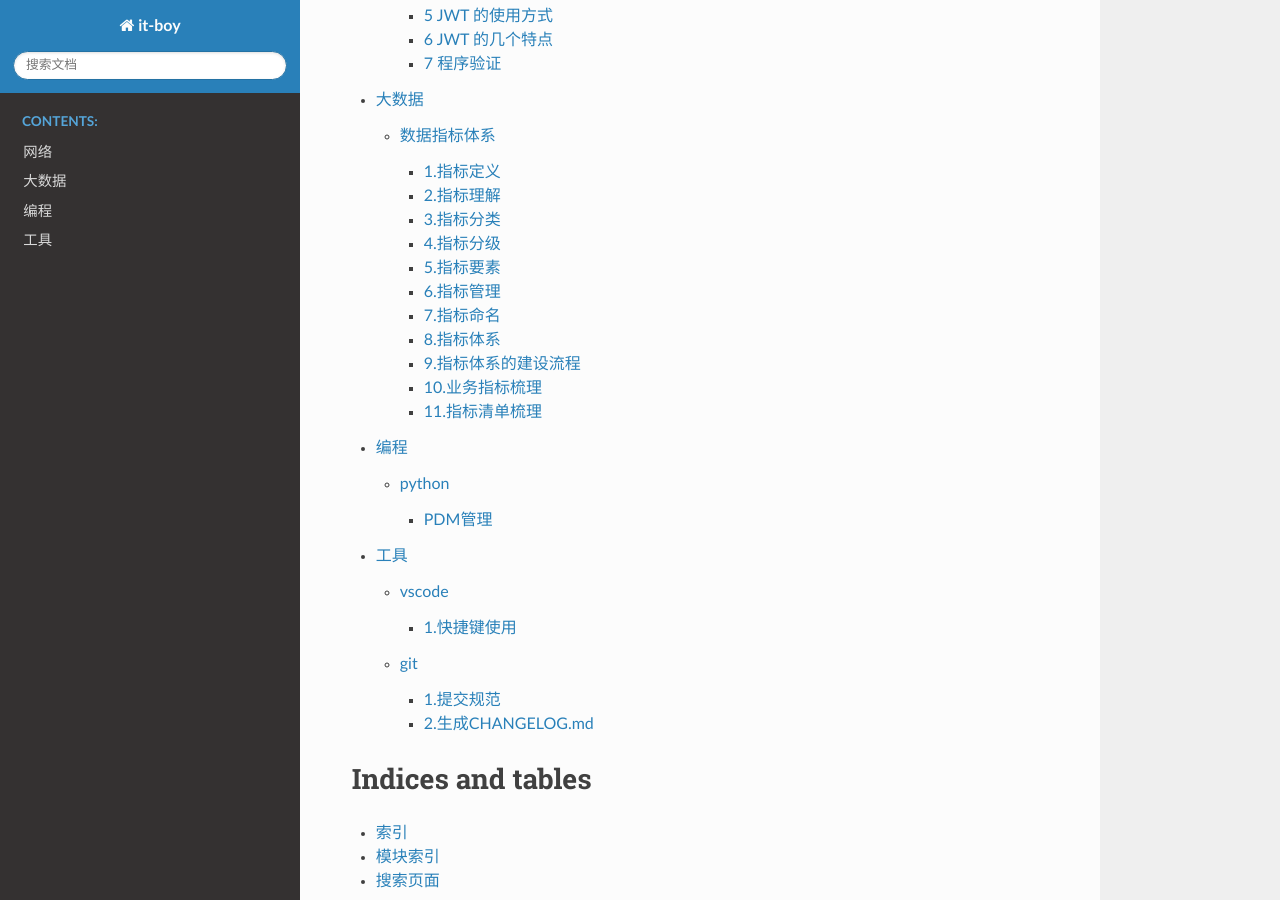
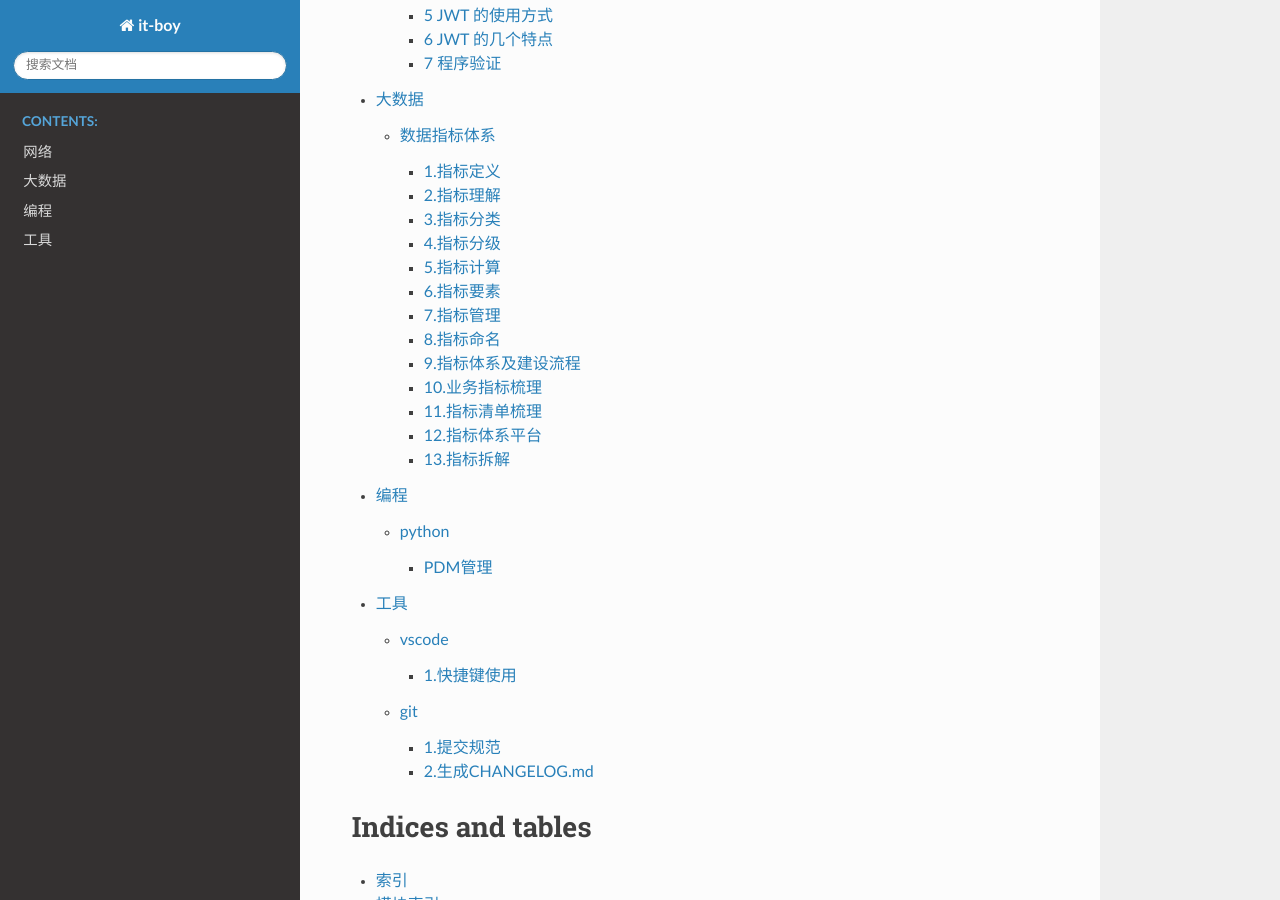
Before and after one commit to zysok2023/myblog, a Sphinx documentation site: the page built from docs/source/index.rst, in a window 1280 px wide and 900 px high, scrolled down 377 px. Built offline with Sphinx 7.4.7 and the Read the Docs theme 2.0.0, drawn with Linux system fonts in a browser that asks for light colours; some of the changed lines change nothing that is shown.

Commit message:
docs:指标体系文档修改

```diff
--- a/docs/source/大数据/数据指标体系.md
+++ b/docs/source/大数据/数据指标体系.md
@@ -1,4 +1,8 @@
 # 数据指标体系
+参考：<br>
+[Kyligence指标平台建设方法与实践](https://dtzed.com/institute/2023/03/4658/)
+[探索指标产品管理模型的核心思想](https://www.woshipm.com/it/5832013.html)
+
 
 ## 1.指标定义
 
@@ -21,6 +25,18 @@
 - 条件限定的加入，产生了更灵活的指标形式
 
 ## 3.指标分类
+![指标-分类](https://cdn.jsdelivr.net/gh/zysok2023/cloudImg/blogs/picture/指标-分类.png)
+**维度**
+
+维度是度量的环境，用来反映业务的一类属性，这类属性的集合构成一个维度，也可以称为实体对象。维度属于一个数据域，如地理维度（其中包括国家、地区、省市等）、时间维度（其中包括年、季、月、周、日等级别内容）。维度是帮助度量值使用者理解度量值含义的上下文。
+
+**维度属性**
+
+⼀般来说，度量是数据表中的数值数据。度量就是被聚合的统计值，也是聚合运算的结果，它⼀般是连续的值，如销售额，或销售商品的总件数。
+
+**指标主题**
+
+根据部⻔管理职能和业务覆盖范围，将指标数据项进⾏结构化归类，划分⼀⼆三级主题，并以此作为后续指标应⽤和建设的重要依据。
 
 指标分为原子指标、派生指标和复合指标，原子指标+修饰词+时间周期构成派生指标，指标之间的加减乘除运算一般归为复合指标，新版指标系统中将原子指标进一步细分为了主原子指标和衍生原子指标，不同点是衍生原子指标需要由主原子指标+衍生词构成。
 
@@ -62,7 +78,7 @@
 修饰词是对指标进行限定抽象的业务限定，修饰词归属于一种修饰词类型，比如日志域的访问终端类型，包含修饰词PC端、无线端等。
 
 衍生词是对于原子指标中带有计算口径的词进行了抽象定义，比如活跃：每天访问网站的次数超过20次的才记为活跃；新消：首次支付成功且当日未取消订单的用户。活跃和新消可以作为衍生词，衍生词+主原子指标构成衍生原子指标。
-
+![指标-模型划分](https://cdn.jsdelivr.net/gh/zysok2023/cloudImg/blogs/picture/指标-模型划分.png)
 北极星指标（North Star Metric），也叫作第一关键指标（One Metric That Matters），是指在产品的当前阶段与业务/战略相关的绝对核心指标，一旦确立就像北极星一样闪耀在空中，指引团队向同一个方向迈进（提升这一指标）。
 ![20240509134555](https://cdn.jsdelivr.net/gh/zysok2023/cloudImg/blogs/picture/20240509134555.png)
 
@@ -72,7 +88,16 @@
 以下以一电商平台指标体系为例：
 ![20240509134711](https://cdn.jsdelivr.net/gh/zysok2023/cloudImg/blogs/picture/20240509134711.png)
 
-## 5.指标要素
+## 5.指标计算
+指标除了定义多样化之外，也有复杂的公式，这⾥对指标计算类型⼤致做⼀个分类如下。
+-	简单聚合指标：例如 Sum(Revenue)、Average(Price)、Count_Distict(Users)。它们很容易定义，⼀个独⽴的度量定义层将很好地定义这些。
+- 带有标准函数的聚合指标：类似于上⾯的简单聚合，但带有额外的数学运算符。例如，利润可以定义为 Sum(Revenue) – Sum(Cost) – Sum (commissions)。
+- 需要关联的指标：最简单的⽰例可以是收⼊计算版本，其中转化率每天都在变化，并且您有另⼀个表，将转化率存储在维度表中。现在收⼊定义变为 Sum(Revenue_in_local_currency * conversion_rate(local_currency， transaction_date))。
+- 具有窗⼝函数的指标：诸如移动平均值、年累计总和、百分位或任何类型的数据聚合，代表您需要在当前时间附近的窗⼝上聚合的时间序列或事件序列，都属于这⼀组。
+- 具有多个聚合级别的指标：这是⼀类特殊的指标，通常表⽰⽐率。例如，如果您想定义产品在其类别中的市场份额，您⾸先必须总结在产品级别分组的收⼊，然后您想在产品类别级别总结收⼊，组合结果然后计算⽐例。这些指标在不同的 BI 产品中的处理⽅式不同。例如，在 Tableau 中，它们被称为细节级别 （LoD） 函数。
+- 多事实指标：有时指标跨越多个事实表，这些事实表之间可能有直接关系，也可能没有直接关系。例如：零售商计算利润率的销售事实和批量采购事实，银⾏对账单、信⽤卡交易记录，可以找出违约⻛险。
+
+## 6.指标要素
 
 ![指标-要素](https://cdn.jsdelivr.net/gh/zysok2023/cloudImg/blogs/picture/指标-要素.png)
 
@@ -89,11 +114,11 @@
 - 【条件限定】是对统计数据进行自由剪裁的过程
 - 【维度】是我们用于观察统计目标的视角，可以有”无限个”维度
 
-## 6.指标管理
+## 7.指标管理
 
 把指标抽象成指标要素便于我们统一对指标的理解，其实更重要的目的是便于使用与管理。管理上的意义在于能够做到指标开发使用从无边界到有边界的过程，逐步收敛覆盖，另一层面能够做好统一的标准，最后由此做基础，向上放射到不同的系统、环境中去，形成整体的生态。
 
-### 6.1 覆盖和收敛
+### 7.1 覆盖和收敛
 
 ![指标-覆盖和收敛](https://cdn.jsdelivr.net/gh/zysok2023/cloudImg/blogs/picture/指标-覆盖和收敛.png)
 
@@ -109,7 +134,7 @@
 
  这样做的好处在于，业务用到的绝大多数指标，都是可以覆盖在指标要素组成的这些结果之内的，**指标管理者、开发者只需要关注指标要素的增减即可，不用根据具体的需求****CASE BY CASE ****的去完成任务，大大减少了管理和开发成本，从而实现了“收敛”****。**
 
-### 6.2 及时性的提升
+### 7.2 及时性的提升
 
 如果已经确定好指标要素【原子指标】+【维度】+【时间周期】+【条件限定】，这些指标就可以提前进行计算：
 
@@ -119,7 +144,7 @@
 
 即便大数据技术发展到今天，如SPARK、clickhouse等大规模秒级响应的查询技术已经很成熟了，这种空间换时间的方式依然非常受用。从成本的角度来讲，非常划算。
 
-### 6.3 命名的统一性
+### 7.3 命名的统一性
 
 如果使用指标要素的管理理念来生产、管理指标，在用户使用指标的时候，可以做到指标名称的统一性。
 
@@ -155,7 +180,7 @@
 
 实际情况是维度在分析过程中参与GROUP BY 过程，例如表格中的分组，报表中的下钻过程，实际上指标命名带上维度没有意义，可以在应用的过程中，告知用户支持什么维度。
 
-### 6.4  一致性与生态
+### 7.4  一致性与生态
 
 运用指标要素的指标管理模型，本质上是抽象+收敛的过程，确定少量的指标要素，覆盖大多数的使用指标，减少开发、运维、管理和认知成本。一致性问题同样可以在这个模型中被解决。
 
@@ -165,7 +190,7 @@
 
 ![指标-管理要素](https://cdn.jsdelivr.net/gh/zysok2023/cloudImg/blogs/picture/指标-管理要素.png)
 
-## 7.指标命名
+## 8.指标命名
 
 指标命名公式=限定词+业务主题+指标名称+量化词
 
@@ -173,7 +198,7 @@
 
 **举个例子：当天**（限定词）**首次下单并完成支付**（业务主题）**新用户的销售额**（指标名称）**次数**（量化词）
 
-## 8.指标体系
+## 9.指标体系及建设流程
 
 指标体系则是围绕某一业务主题，基于一定的逻辑关系和层次结构，将相互独立又彼此关联的指标连接起来组成的有机整体。指标体系是对业务过程的全面完整的刻画，同时也涉及对指标的分类分级和标准化管理，以此来综合判断影响业务发展的市场、企业管理等因素的具体情况，基于数据的变化做决策优化、战略迭代等，进而实现业务的稳健增长。
 
@@ -182,8 +207,6 @@
 在销售指标体系中，用销售金额来衡量销售活动的直接效果，用销售订单数来衡量销售活动规模，在此基础上产生订单单价 = 销售金额 / 销售订单数，用于衡量产品价值。基于销售金额拆分，销售金额 = 销售回款金额 + 销售在途金额。而在分析销售表现时，则可以从不同维度来剖析这些指标，如按时间序列分析销售趋势，按地区分布揭示销售热点，按商品类别研究产品销售结构等，从而基于这些数据驱动的洞察作出更为精准的决策优化和战略迭代，推动业务稳健增长。
 
 ![Imgur](https://i.imgur.com/lmeXNYV.png)
-
-## 9.指标体系的建设流程
 
 ### 9.1 业务梳理与指标体系框架指定
 
@@ -255,3 +278,28 @@
 ![Imgur](https://i.imgur.com/kWsOHKV.png)
 
 基于这套完善的指标体系建设形成的指标结果，业务人员便可更加高效地系统化分析数据，赋能业务增长。这些指标及其产生的联动影响也会沉淀为企业珍贵的数据资产。
+
+## 12.指标体系平台
+企业可将指标体系建设内容、指标管理制度规范在平台落地，以提升管理效率解决管理散乱问题。基于技术层面生成的规范化指标管理结果，业务层面可以进行综合查询及取数分析等应用。企业使用指标平台管理指标可以搭建企业级数据指标体系，统一指标管理语言，消除数据的二义性，沉淀企业指标资产。业务侧可以高效进行业务场景分析及精准决策。企业使用指标平台来实现指标的可视、可管、可用。
+![指标-指标平台](https://cdn.jsdelivr.net/gh/zysok2023/cloudImg/blogs/picture/指标-指标平台.png)
+1. 基于指标目录功能落地指标体系架构
+
+平台提供指标目录功能来落地指标体系架构，后续的指标建设可根据其与体系架构的层级、业务关系将其归属到特定目录下，方便后续进行指标检索及指标权限管控等。一级类目通常定义业务主题，二级及更细粒度的类目则可用于定义分析主题等。
+![指标-目录](https://cdn.jsdelivr.net/gh/zysok2023/cloudImg/blogs/picture/指标-目录.png)
+
+2. 基于维度管理功能落地指标维度
+
+平台基于维度对象、维度属性对维度做统一管理，系统可自动识别指标结果表的维度一致性，业务层面也可以轻松实现指标的维度聚合分析。
+![指标-平台维度](https://cdn.jsdelivr.net/gh/zysok2023/cloudImg/blogs/picture/指标-平台维度.png)
+![指标-平台维度属性](https://cdn.jsdelivr.net/gh/zysok2023/cloudImg/blogs/picture/指标-平台维度属性.png)
+3. 基于指标审批流落地加工过程规范
+
+基于平台提供的审批流程将评审结果落地，保证指标的口径变更可统一规范化管理。
+![指标-平台审批](https://cdn.jsdelivr.net/gh/zysok2023/cloudImg/blogs/picture/指标-平台审批.png)
+
+## 13.指标拆解
+指标分解不是简单化的一个等式，而是由业务目标向下多级拆分后的指标堆叠，是由多个指标组成的。如汽车销售的营销平衡指标体系，由营销体系和销售体系的业务指标与管理指标组成，可以直观的呈现业务水平和管理水平、营销业务协作水平。
+
+![指标-拆解](https://cdn.jsdelivr.net/gh/zysok2023/cloudImg/blogs/picture/指标-拆解.png)
+
+维度上，可以细分为线索归属、渠道、活动、车系、意向级别、状态、组织/个人、时间、同/环比9个维度，用于多维分析和横向对比。
```
